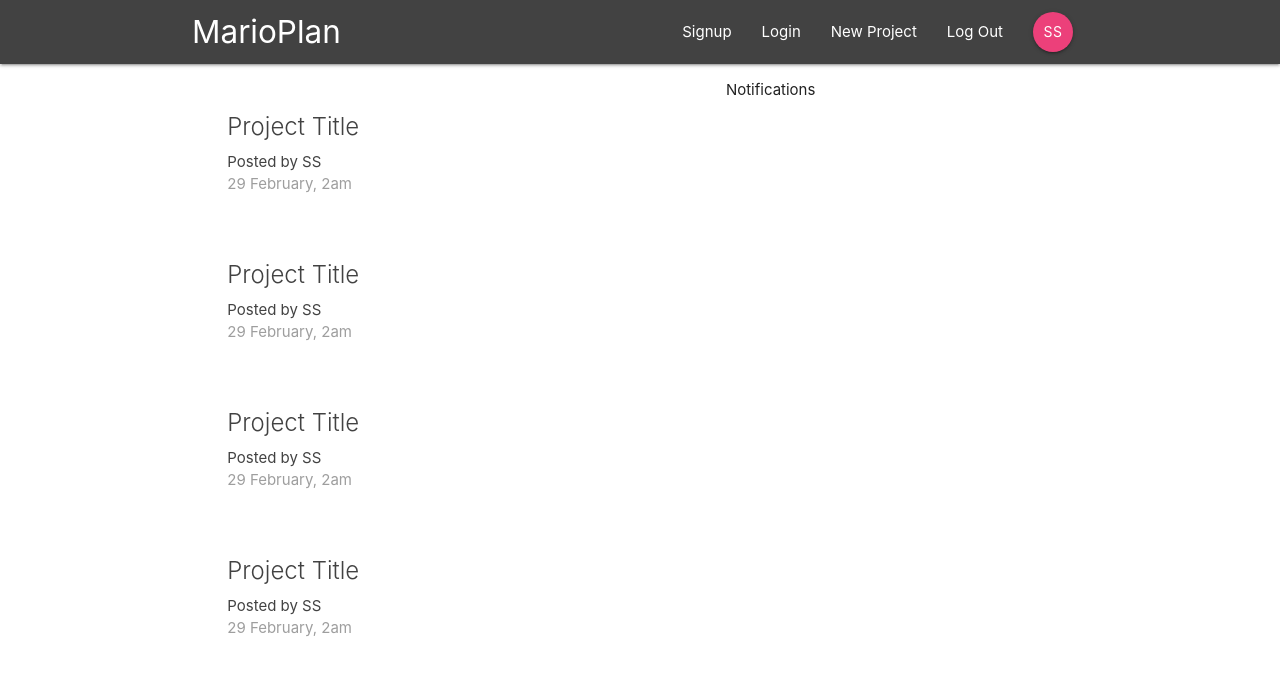
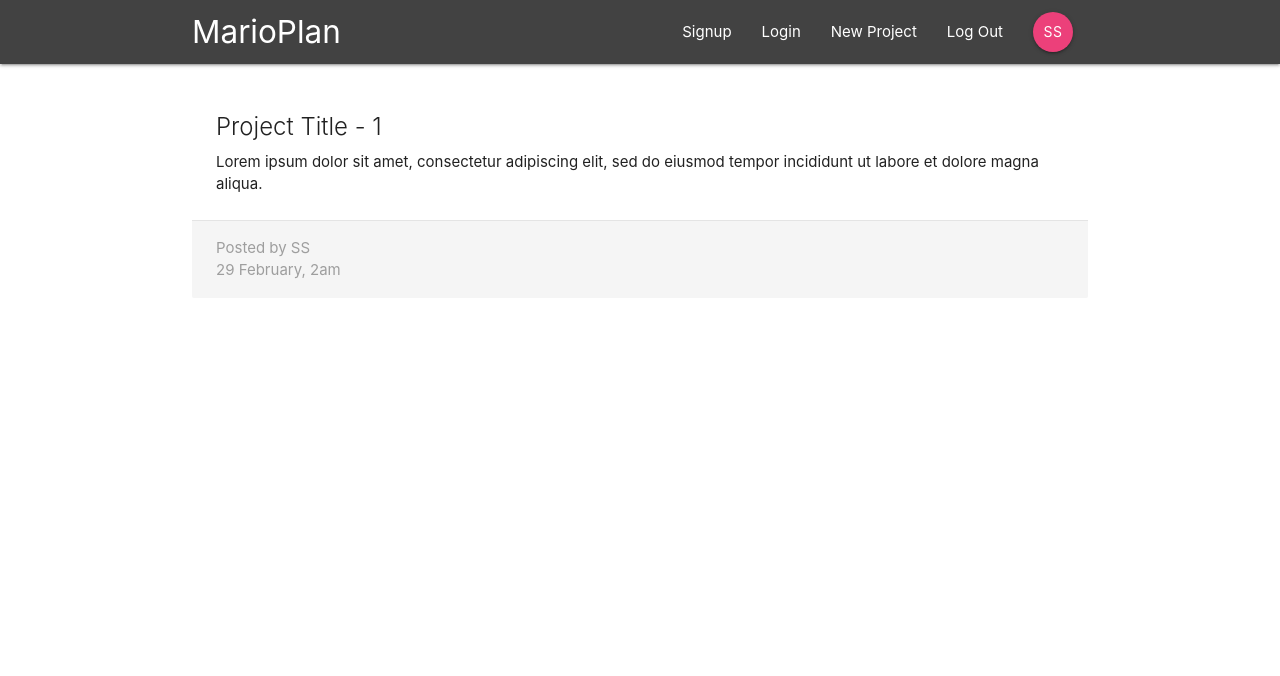
Before and after one commit to AnimagusCat/react-marioplan, a React (Create React App) app: page /project/1 in a window 1280 px wide. Shown: the top 676 px of the page. Built offline with nearby package versions, Linux system fonts and the light colour scheme.

Commit message:
created ProjectDetails component, added route to view individual project page

```diff
--- a/src/App.js
+++ b/src/App.js
@@ -1,7 +1,8 @@
 import React, { Component } from 'react';
 import { BrowserRouter, Switch, Route } from 'react-router-dom';
 import Navbar from './components/layout/Navbar';
-import Dashboard from './components/dashboard/Dashboard'
+import Dashboard from './components/dashboard/Dashboard';
+import ProjectDetails from './components/projects/ProjectDetails';
 
 class App extends Component {
   render() {
@@ -10,7 +11,8 @@ class App extends Component {
         <div className="App">
           <Navbar />
           <Switch>
-            <Route path='/' component={Dashboard} />
+            <Route exact path='/' component={Dashboard} />
+            <Route path='/project/:id' component={ProjectDetails} />
           </Switch>
         </div>
       </BrowserRouter>
--- a/src/components/projects/ProjectDetails.js
+++ b/src/components/projects/ProjectDetails.js
@@ -0,0 +1,23 @@
+import React from 'react'
+
+//props below contain details about the router from app.js
+const ProjectDetails = (props) => {
+    //grab the id from the props
+    const id = props.match.params.id;
+    return (
+        <div className="container section project-details">
+            <div className="card z-depth-0">
+                <div className="card-content">
+    <span className="card-title">Project Title - {id}</span>
+                    <p>Lorem ipsum dolor sit amet, consectetur adipiscing elit, sed do eiusmod tempor incididunt ut labore et dolore magna aliqua.</p>
+                </div>
+                <div className="card-action grey lighten-4 grey-text">
+                    <div>Posted by SS</div>
+                    <div>29 February, 2am</div>
+                </div>
+            </div>
+        </div>
+    )
+}
+
+export default ProjectDetails
```
